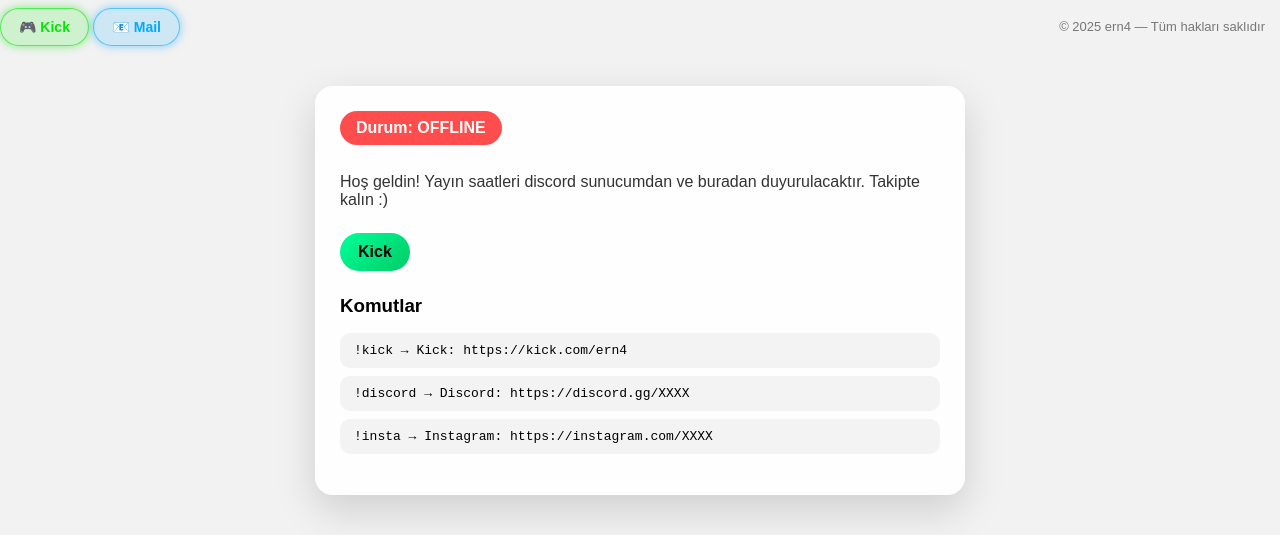
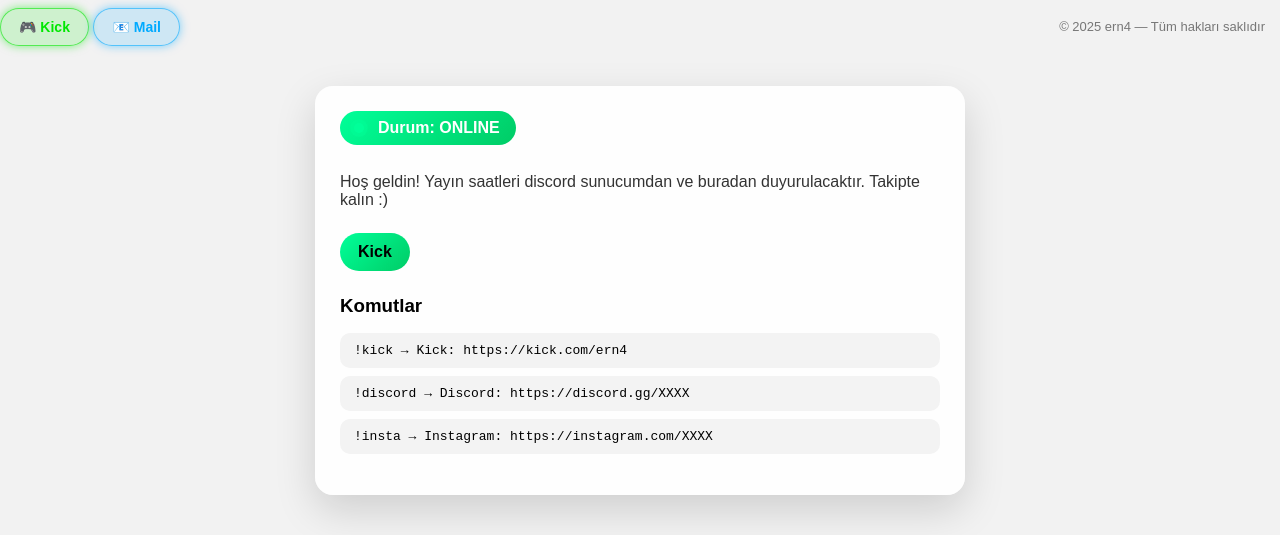
Before and after one commit to ern427/ern427.github.io, a plain HTML site: page index.html in a window 1280 px wide. Shown: the part 1341-1876 px from the top of the page. Drawn offline with Linux system fonts and the light colour scheme.

Commit message:
ONLINE durum animasyonu eklendi

```diff
--- a/app.js
+++ b/app.js
@@ -9,13 +9,20 @@
   const annEl = document.getElementById("announcementText");
 
   if (statusEl) {
-  statusEl.textContent = `Durum: ${data.site.status}`;
-  statusEl.style.background =
-    data.site.status === "ONLINE"
-      ? "linear-gradient(135deg,#00ff99,#00cc66)"
-      : "#ff4d4d";
+  const st = (data.site?.status ?? "OFFLINE").toUpperCase();
+  statusEl.textContent = `Durum: ${st}`;
+
+  // renk
+  const isOnline = st === "ONLINE";
+  statusEl.style.background = isOnline
+    ? "linear-gradient(135deg,#00ff99,#00cc66)"
+    : "#ff4d4d";
   statusEl.style.color = "#fff";
+
+  // animasyon class
+  statusEl.classList.toggle("is-online", isOnline);
 }
+
 
   if (annEl) annEl.textContent = data.site.announcement;
 
--- a/data.json
+++ b/data.json
@@ -1,7 +1,7 @@
 {
   "site": {
     "title": "ern4",
-    "status": "OFFLINE",
+    "status": "ONLINE",
     "announcement": "Hoş geldin! Yayın saatleri discord sunucumdan ve buradan duyurulacaktır. Takipte kalın :)"
   },
   "links": [
--- a/style.css
+++ b/style.css
@@ -632,3 +632,38 @@
   border-radius: 10px;
   font-family: monospace;
 }
+/* === STATUS ANİMASYON === */
+.status-badge {
+  position: relative;
+  padding-left: 38px; /* soldaki nokta için boşluk */
+}
+
+/* sol tarafta küçük durum noktası */
+.status-badge::before {
+  content: "";
+  position: absolute;
+  left: 14px;
+  top: 50%;
+  width: 10px;
+  height: 10px;
+  border-radius: 999px;
+  transform: translateY(-50%);
+  background: #ff4d4d; /* default offline */
+}
+
+/* ONLINE olunca yanıp sönsün */
+.status-badge.is-online {
+  background: linear-gradient(135deg, #00ff99, #00cc66) !important;
+}
+
+.status-badge.is-online::before {
+  background: #00ff99;
+  box-shadow: 0 0 0 0 rgba(0, 255, 153, 0.7);
+  animation: pulse 1.2s infinite;
+}
+
+@keyframes pulse {
+  0%   { box-shadow: 0 0 0 0 rgba(0, 255, 153, 0.7); }
+  70%  { box-shadow: 0 0 0 10px rgba(0, 255, 153, 0); }
+  100% { box-shadow: 0 0 0 0 rgba(0, 255, 153, 0); }
+}
```
